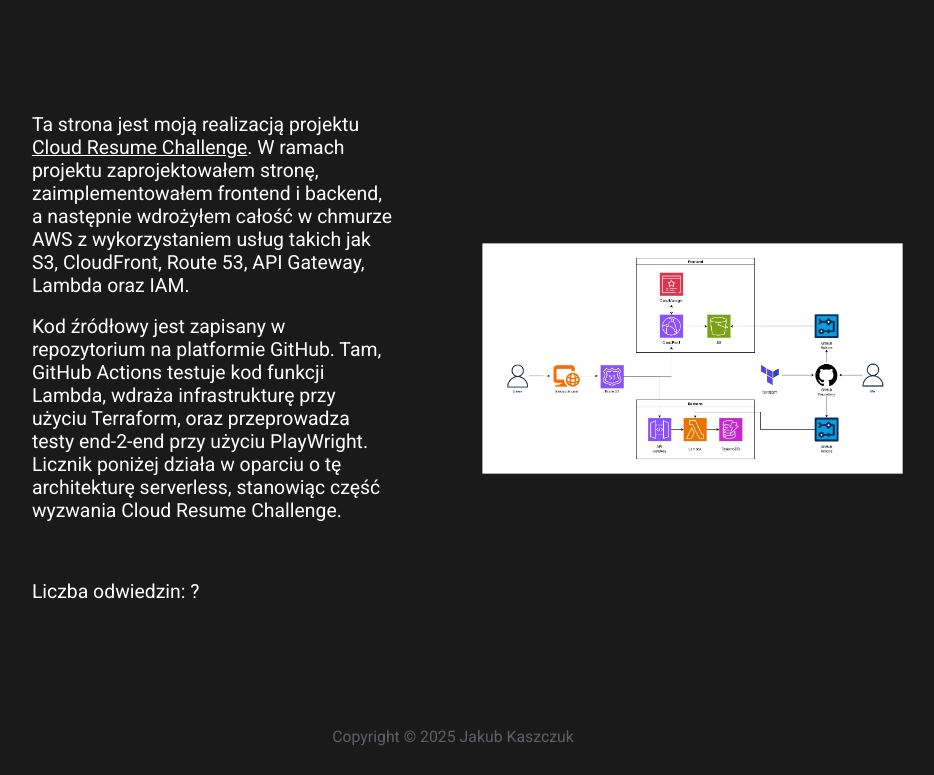
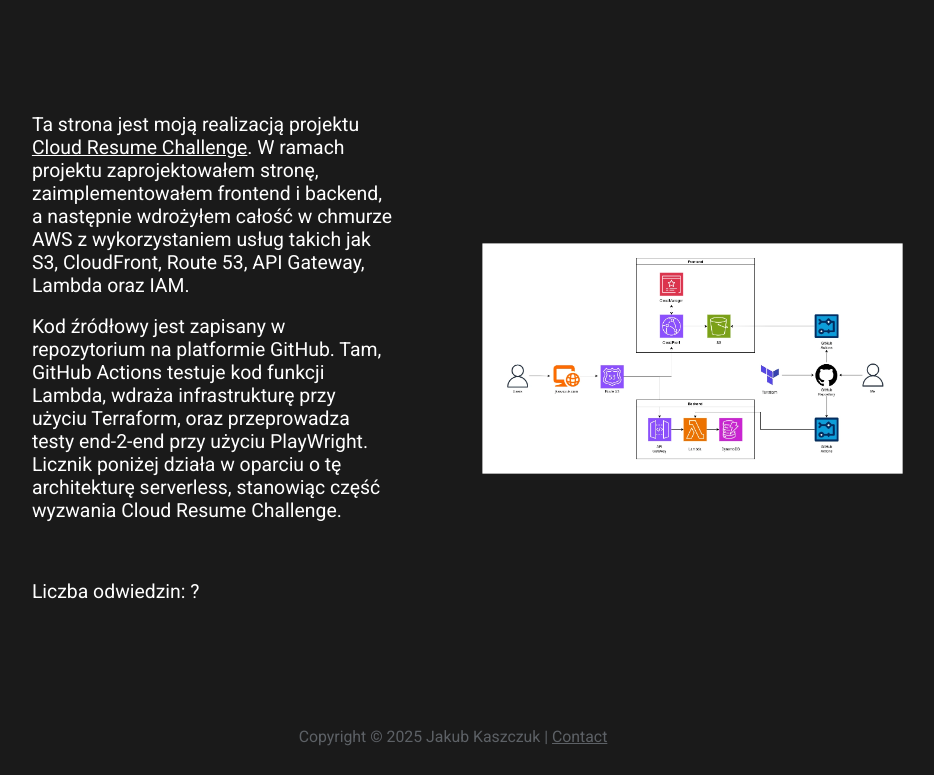
Before and after one commit to Vidariondr/cloud_resume, a plain HTML site: page src/frontend/index.html in a window 1280 px wide. Shown: the part 6313-7088 px from the top of the page, without its empty margins (187-1121 px from the left). Drawn offline with Linux system fonts and the light colour scheme; no server answers.

Commit message:
add contact

```diff
--- a/src/frontend/index.html
+++ b/src/frontend/index.html
@@ -341,8 +341,11 @@
 			</div>
 		</section>
 		<footer>
-			<span id="copyright"
-				>Copyright © <span id="copyright_year"></span> Jakub Kaszczuk</span
+			<span id="footer_text"
+				>Copyright © <span id="copyright_year"></span> Jakub Kaszczuk | <a
+					href="mailto:jkaszczuk@jkmail.me"
+					>Contact</a
+				></span
 			>
 		</footer>
 		<script src="script.js"></script>
--- a/src/frontend/style.css
+++ b/src/frontend/style.css
@@ -416,12 +416,16 @@ footer {
 	grid-template-columns: 1fr 5fr 1fr;
 	gap: var(--space-2xs);
 	height: var(--space-2xl);
-}
-
-#copyright {
-	grid-area: main;
-	place-self: center;
 	font-family: "Roboto", sans-serif;
 	font-size: var(--font-size--1);
 	color: #5d6166;
 }
+
+#footer_text {
+	grid-area: main;
+	place-self: center;
+}
+
+#footer_text > a {
+	color: #5d6166;
+}
```
